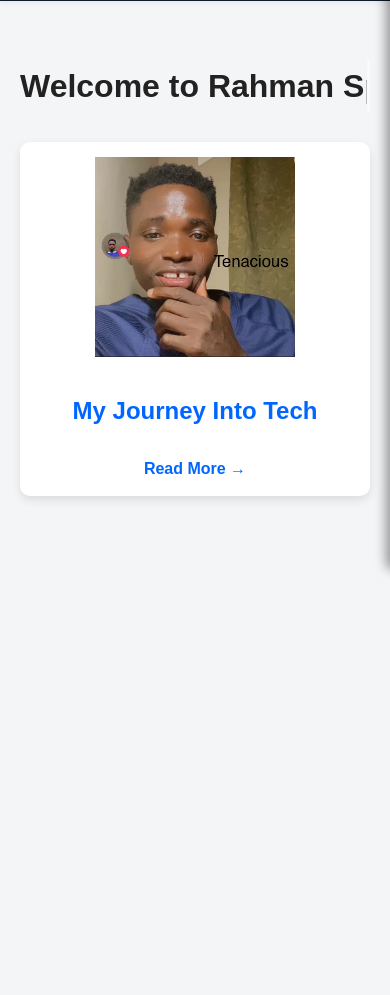
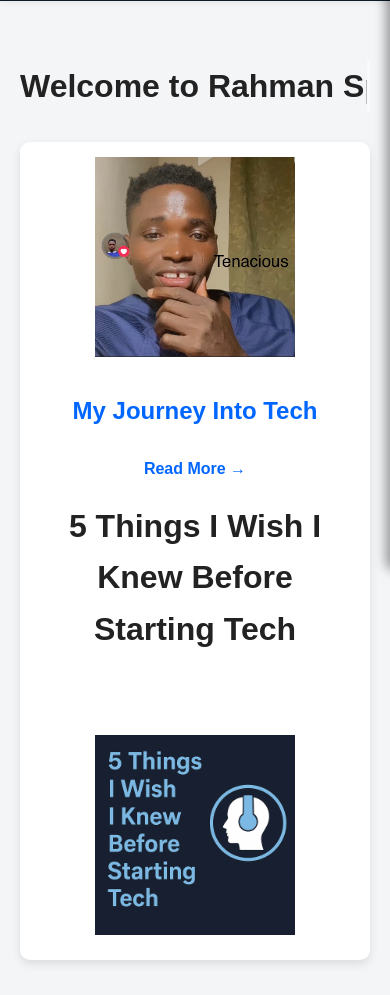
Before and after one commit to Rahman-space/Rahman-space-s, a plain HTML site: page blog.html in a window 390 px wide. Shown: the part 105-1100 px from the top of the page. Before the commit the page ends 844 px from the top, so only its background shows below. Drawn offline with Linux system fonts and the light colour scheme.

Commit message:
Updated hero section for mobile responsiveness

```diff
--- a/blog.html
+++ b/blog.html
@@ -36,6 +36,10 @@
         <img src="IMG_1922.jpg" alt="Featured Post" style="width: 200px; height: auto;">
       <h2><a href="post1.html">My Journey Into Tech</a></h2>
       <a href="post1.html">Read More →</a>
+      <h1>5 Things I Wish I Knew Before Starting Tech</h1>
+      <p><small></small></p>
+<img src="Tech Starter Insights Design.png" alt="test" style="width:200px; height:auto; background:red;">
+
     </div>
   </div>
   <script src="script.js"></script>
```
